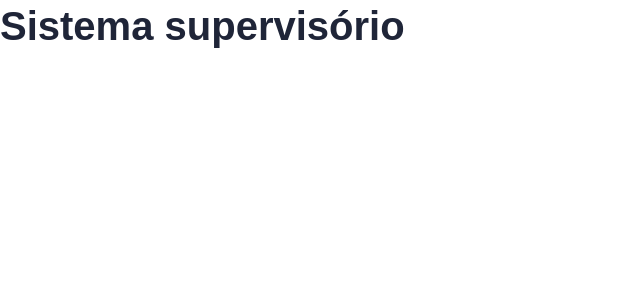
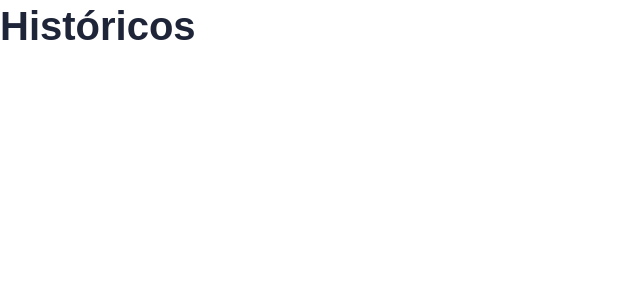
Before and after one commit to JoseCarlos69/Sistema-AGV-Interface, a React (Create React App) app: page /historicos/1 in a window 1280 px wide. Shown: the top 300 px of the page, without its empty margins (0-640 px from the left). Built offline with nearby package versions, Linux system fonts and the light colour scheme.

Commit message:
Criar rotas do site

```diff
--- a/src/App.js
+++ b/src/App.js
@@ -1,12 +1,12 @@
 import React from 'react';
 import './App.css';
-import Home from './Telas/Home';
+import Rotas from './Rotas';
 
 const App = () => {
   return (
-    <div>
-      <Home />
-    </div>
+    <>
+      <Rotas />
+    </>
   );
 };
 
--- /dev/null
+++ b/src/Rotas.js
@@ -0,0 +1,21 @@
+import React from 'react';
+import { Route, Routes } from 'react-router';
+import Home from './Telas/Home';
+import Registros from './Telas/Registros';
+import Historicos from './Telas/Historicos';
+import HistoricosTabela from './Telas/HistoricosTabela';
+
+const Rotas = () => {
+  return (
+    <main>
+      <Routes>
+        <Route path="/" element={<Home />} />
+        <Route path="/registros" element={<Registros />} />
+        <Route path="/historicos" element={<Historicos />} />
+        <Route path="/historicos/:data" element={<HistoricosTabela />} />
+      </Routes>
+    </main>
+  );
+};
+
+export default Rotas;
--- a/src/index.js
+++ b/src/index.js
@@ -1,10 +1,13 @@
 import React from 'react';
 import ReactDOM from 'react-dom';
+import { BrowserRouter } from 'react-router-dom';
 import App from './App';
 
 ReactDOM.render(
   <React.StrictMode>
-    <App />
+    <BrowserRouter>
+      <App />
+    </BrowserRouter>
   </React.StrictMode>,
   document.getElementById('root')
 );
```
